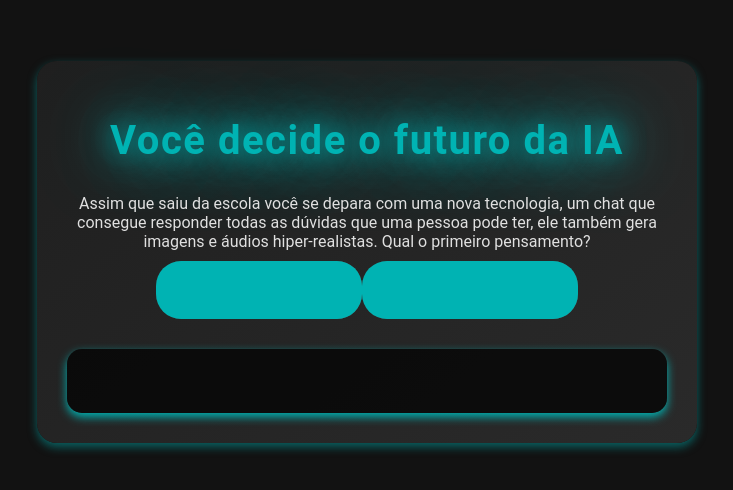
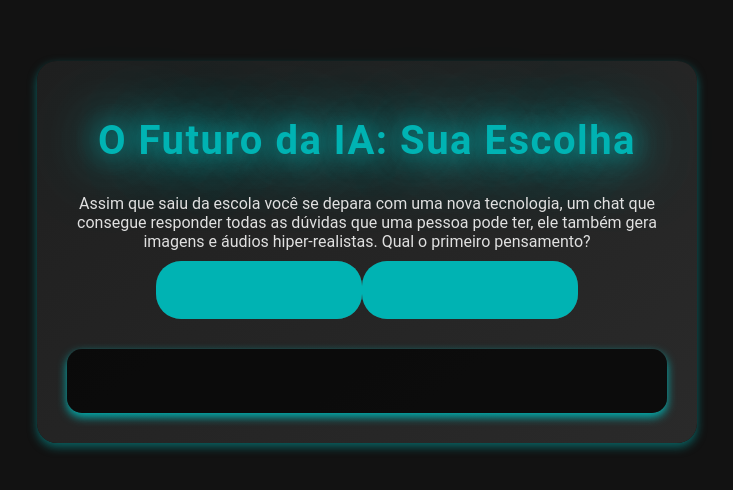
Before and after one commit to FabianoNeras/Inteligencia-artificial, a plain HTML site: page index.html in a window 1280 px wide. Shown: the part 156-646 px from the top of the page, without its empty margins (273-1006 px from the left). Drawn offline with Linux system fonts and the light colour scheme.

Commit message:
index.html

```diff
--- a/index.html
+++ b/index.html
@@ -4,11 +4,11 @@
     <meta charset="UTF-8">
     <meta name="viewport" content="width=device-width, initial-scale=1.0">
     <link rel="stylesheet" href="style.css">
-    <title>Você decide o futuro da IA</title>
+    <title>O Futuro da IA: Sua Escolha</title>
 </head>
 <body>
     <div class="caixa-principal">
-        <h1>Você decide o futuro da IA</h1>
+        <h1>O Futuro da IA: Sua Escolha</h1>
         <div class="caixa-perguntas"></div>
         <div class="caixa-alternativas"></div>
         <div class="caixa-resultado">
```
